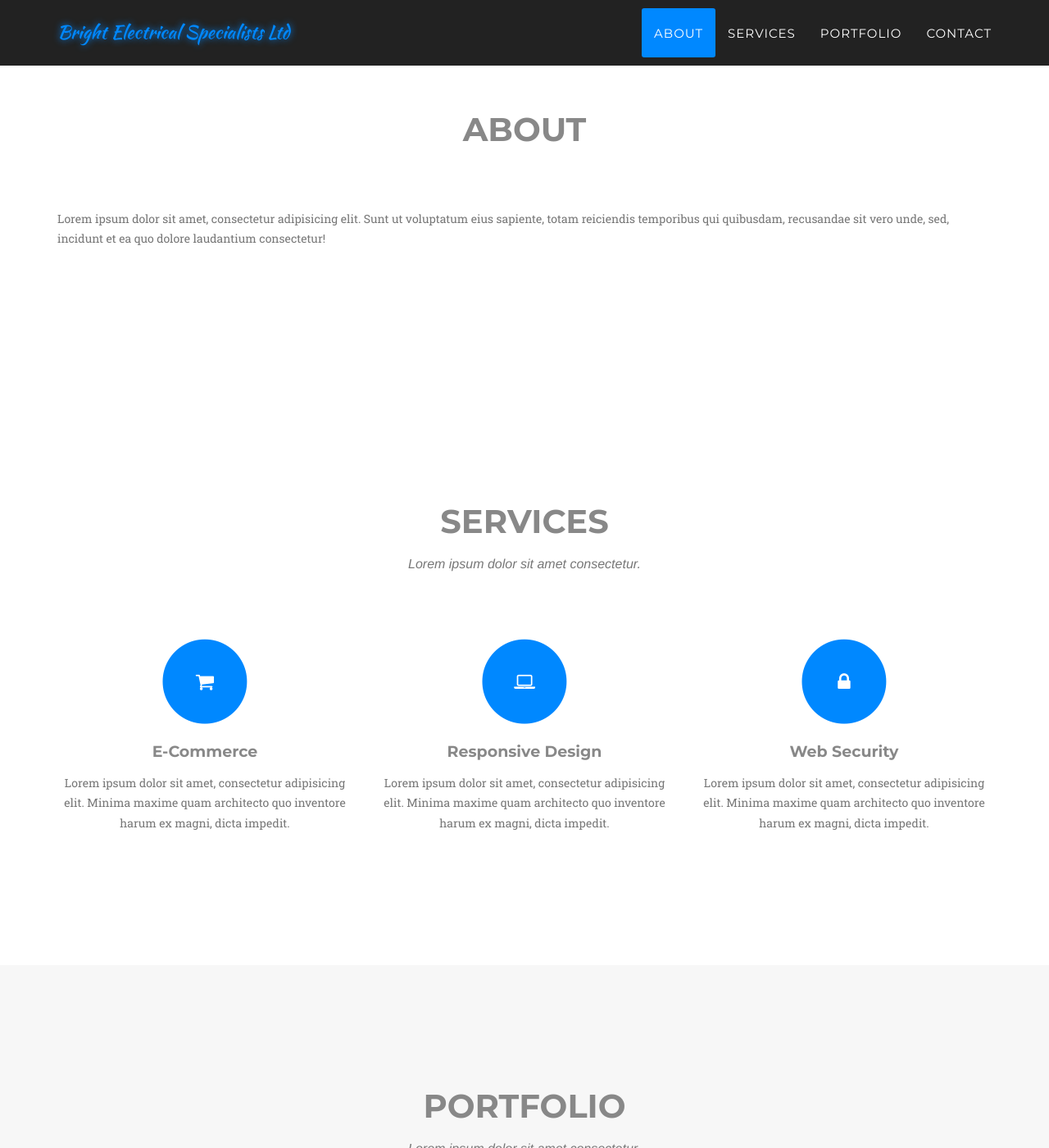
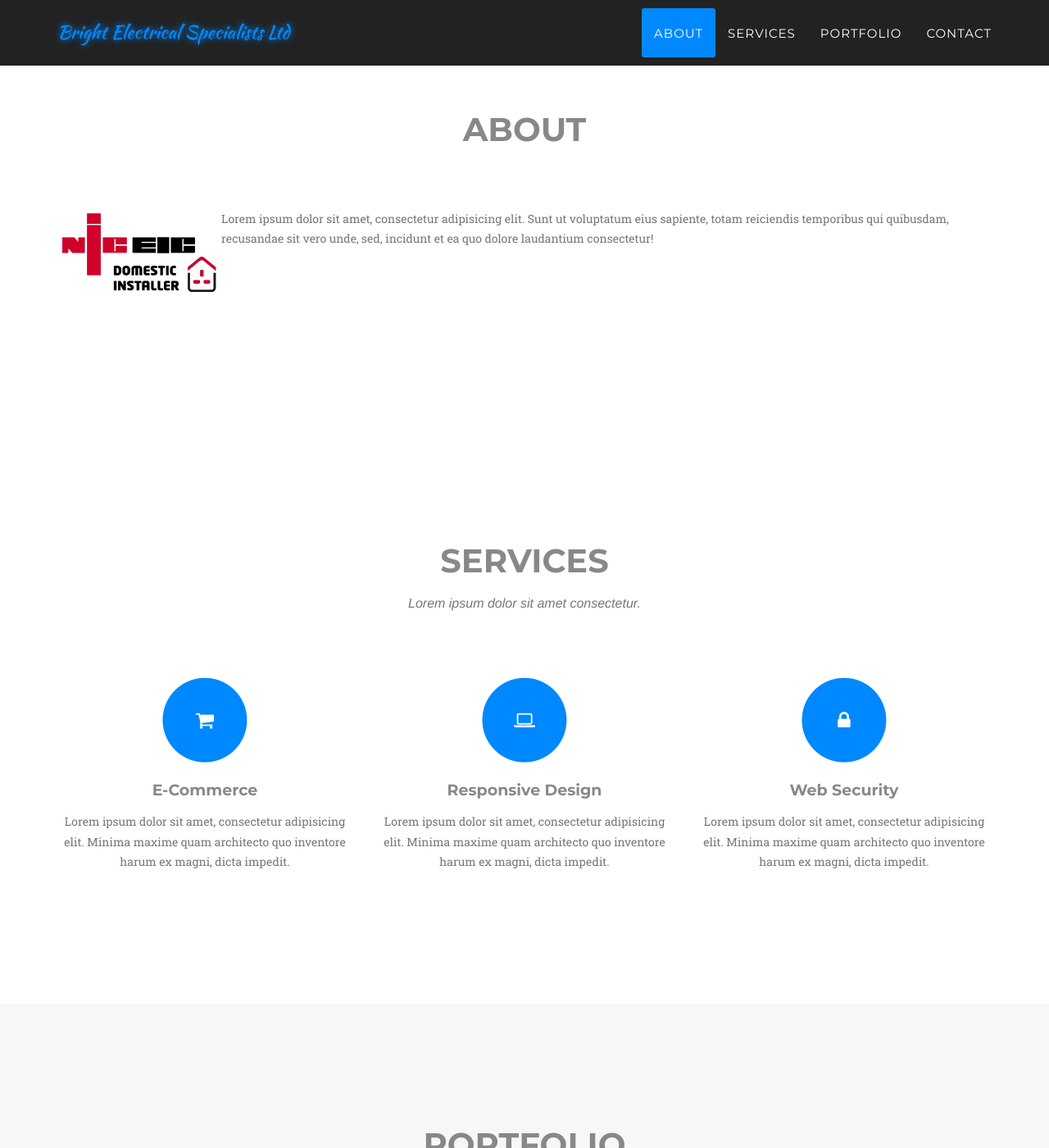
Before and after one commit to ilirraci/brels.co.uk, a Jekyll site: the page built from index.html, in a window 1280 px wide and 1400 px high, scrolled down 772 px. Shown: the whole window at 82% size. Built offline with Jekyll 4.4.1, drawn with Linux system fonts in a browser that asks for light colours; some web fonts are replaced.

Commit message:
Added the NICEIC logo on the section ABOUT.

```diff
--- a/_includes/about.html
+++ b/_includes/about.html
@@ -8,6 +8,7 @@
                 </div>
             </div>
             <div class="timeline-body">
+              <img src="img/about/niceic-domestic-installer.png" id="niceic-logo" alt="NICEIC Domestic Installer" />
               <p class="text-muted">Lorem ipsum dolor sit amet, consectetur adipisicing elit. Sunt ut voluptatum eius sapiente, totam reiciendis temporibus qui quibusdam, recusandae sit vero unde, sed, incidunt et ea quo dolore laudantium consectetur!</p>
             </div>
 
--- a/_includes/css/agency.css
+++ b/_includes/css/agency.css
@@ -865,6 +865,11 @@ body {
 }
 
 
+#niceic-logo {
+    width: 200px;
+    float: left;
+}
+
 .contact {
     font-size:20px;
     color: #{{ site.color.primary }};
```
Also changed, not shown: img/about/1.jpg (deleted), img/about/2.jpg (deleted), img/about/3.jpg (deleted), img/about/4.jpg (deleted), img/about/niceic-domestic-installer.png (added).
